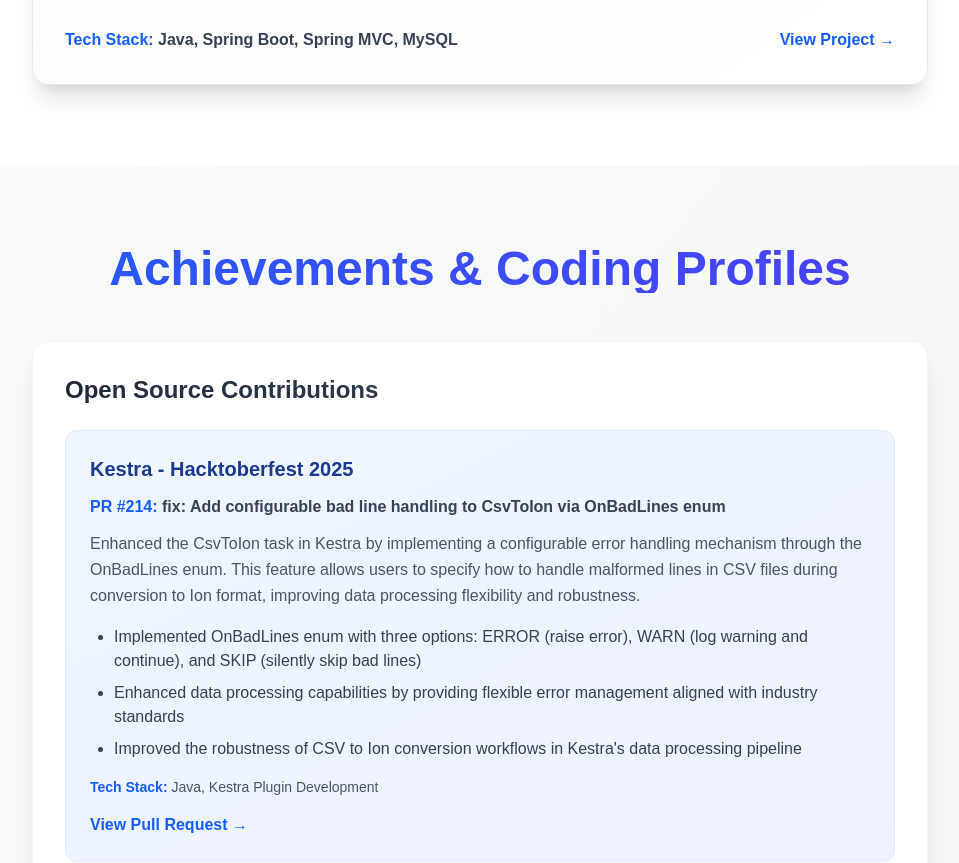
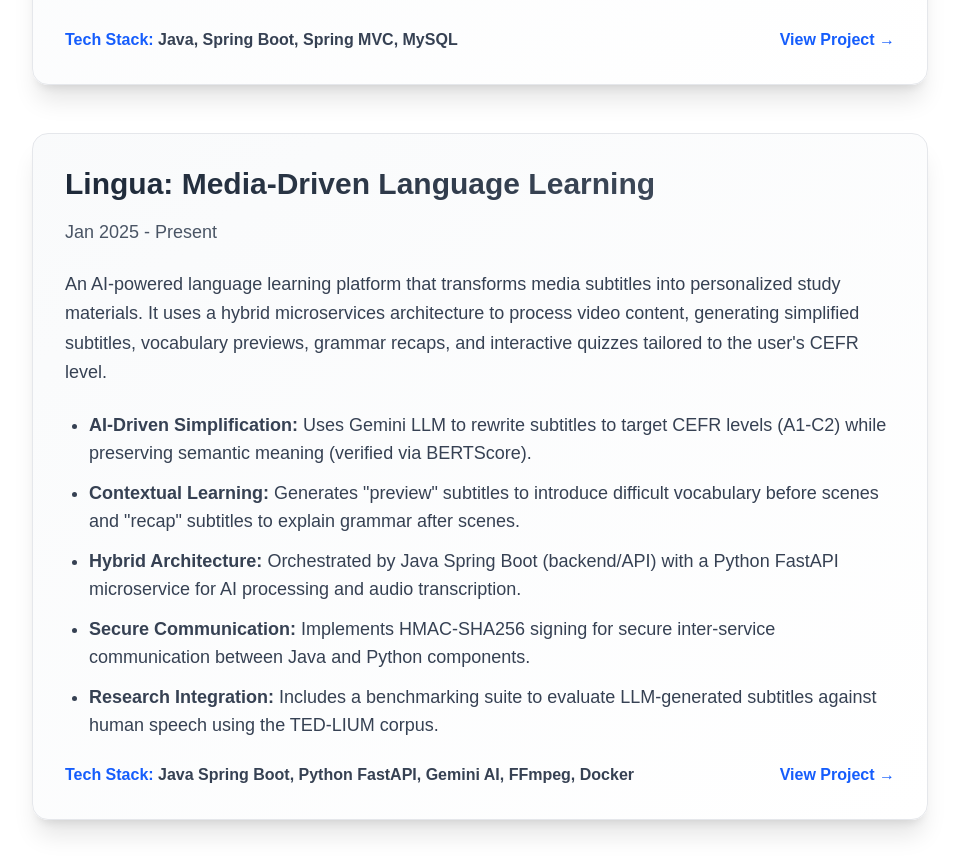
Before and after one commit to RedHolger/manu-vashisth.github.io, a Next.js app: page /manu-vashisth.github.io/ in a window 1280 px wide. Shown: the part 2660-3523 px from the top of the page, without its empty margins (160-1119 px from the left). Built offline with nearby package versions, Linux system fonts and the light colour scheme.

Commit message:
feat: add Lingua project and fix resume link location

```diff
--- a/src/pages/index.js
+++ b/src/pages/index.js
@@ -222,6 +222,37 @@
                 </motion.a>
               </div>
             </motion.div>
+            <motion.div
+               whileHover={{ scale: 1.02, y: -5 }}
+               className="max-w-4xl mx-auto bg-gradient-to-br from-gray-50 to-white p-8 rounded-2xl shadow-xl hover:shadow-2xl transition-all duration-300 border border-gray-200 mt-12"
+             >
+               <h3 className="text-2xl md:text-3xl font-semibold mb-4 bg-gradient-to-r from-gray-800 to-gray-600 bg-clip-text text-transparent">
+                 Lingua: Media-Driven Language Learning
+               </h3>
+               <p className="text-gray-600 mb-6 text-lg">Jan 2025 - Present</p>
+               <p className="text-gray-700 mb-6 text-lg leading-relaxed">
+                 An AI-powered language learning platform that transforms media subtitles into personalized study materials. It uses a hybrid microservices architecture to process video content, generating simplified subtitles, vocabulary previews, grammar recaps, and interactive quizzes tailored to the user's CEFR level.
+               </p>
+               <ul className="list-disc ml-6 text-gray-700 space-y-3 mb-6 text-lg">
+                 <li><strong>AI-Driven Simplification:</strong> Uses Gemini LLM to rewrite subtitles to target CEFR levels (A1-C2) while preserving semantic meaning (verified via BERTScore).</li>
+                 <li><strong>Contextual Learning:</strong> Generates "preview" subtitles to introduce difficult vocabulary before scenes and "recap" subtitles to explain grammar after scenes.</li>
+                 <li><strong>Hybrid Architecture:</strong> Orchestrated by Java Spring Boot (backend/API) with a Python FastAPI microservice for AI processing and audio transcription.</li>
+                 <li><strong>Secure Communication:</strong> Implements HMAC-SHA256 signing for secure inter-service communication between Java and Python components.</li>
+                 <li><strong>Research Integration:</strong> Includes a benchmarking suite to evaluate LLM-generated subtitles against human speech using the TED-LIUM corpus.</li>
+               </ul>
+               <div className="flex items-center justify-between">
+                 <p className="text-gray-700 font-semibold">
+                   <span className="text-blue-600">Tech Stack:</span> Java Spring Boot, Python FastAPI, Gemini AI, FFmpeg, Docker
+                 </p>
+                 <motion.a
+                   href="#"
+                   whileHover={{ scale: 1.1 }}
+                   className="text-blue-600 hover:text-blue-700 font-semibold flex items-center gap-2"
+                 >
+                   View Project →
+                 </motion.a>
+               </div>
+             </motion.div>
           </motion.div>
         </SectionWrapper>
 
```
Also changed, not shown: 1 other file (tests, documents, lock files or other folders).
